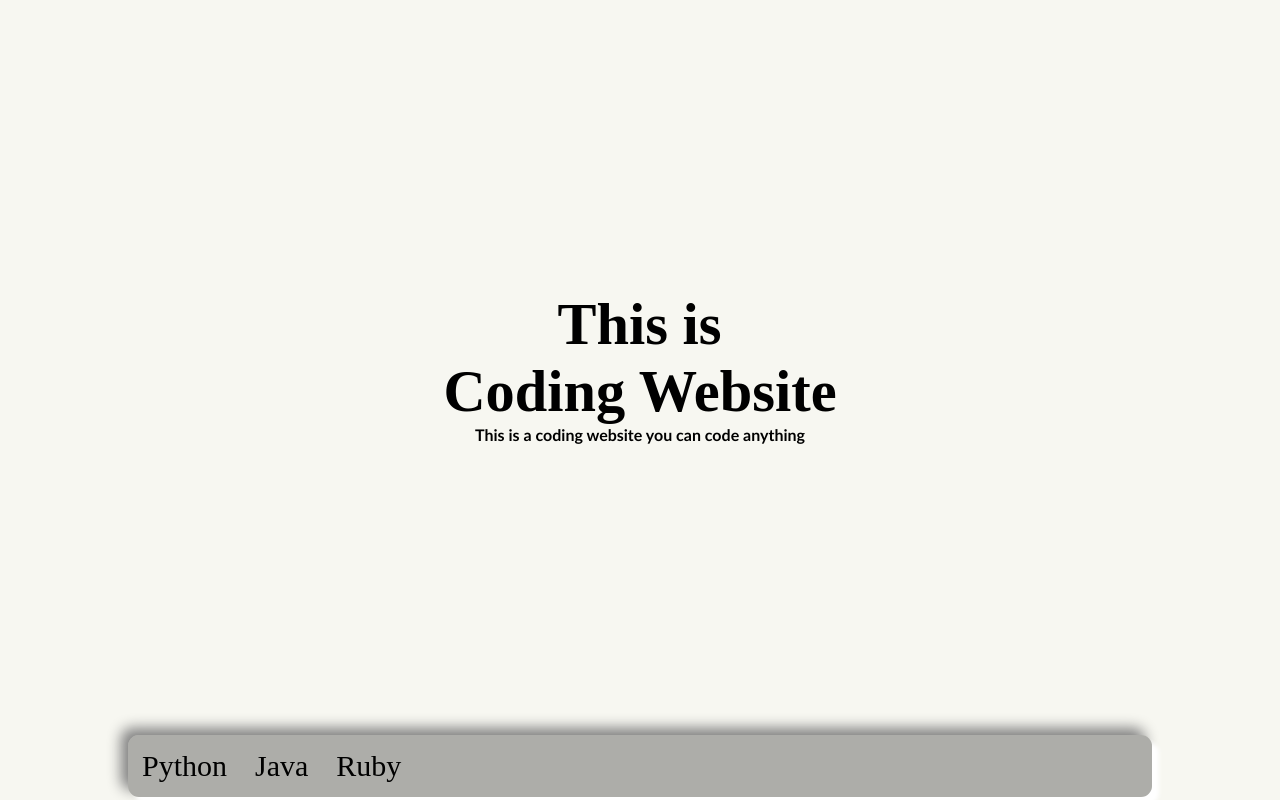
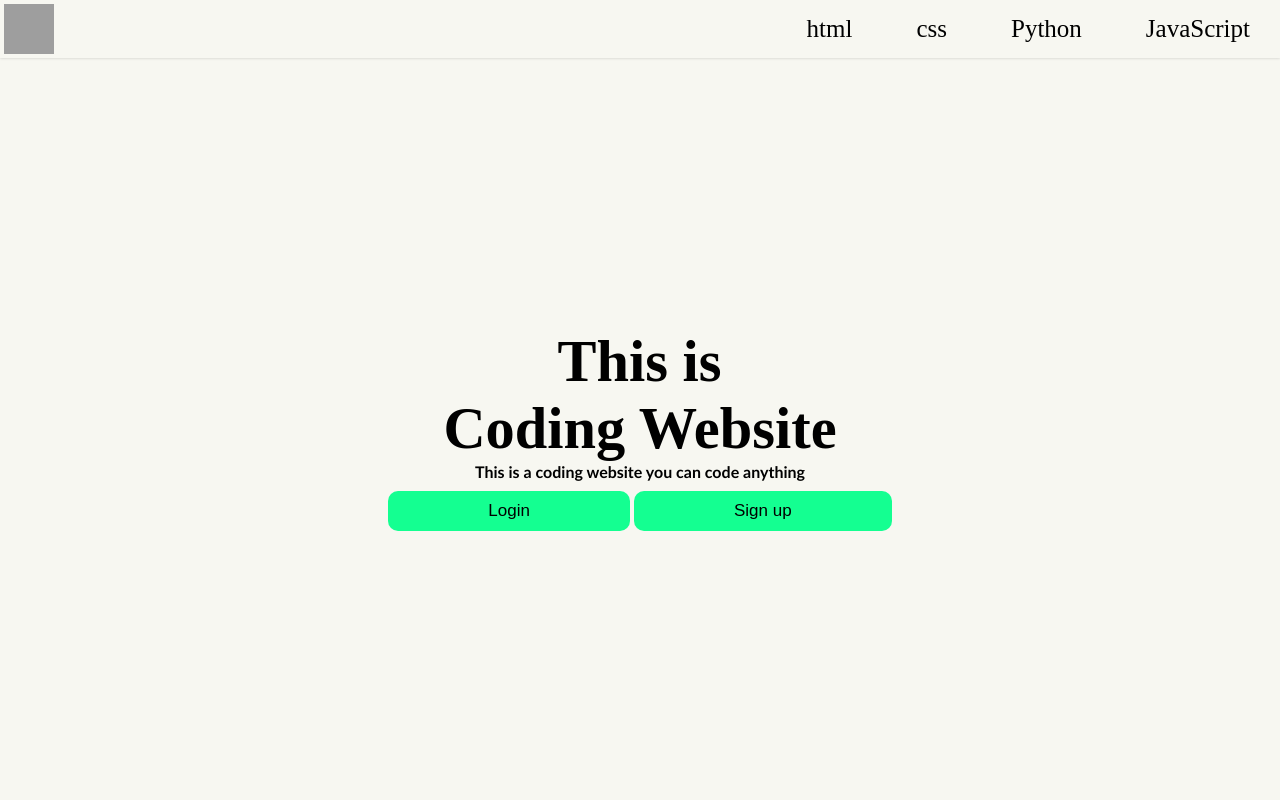
Before and after one commit to ranjitdas2048/mypage, a plain HTML site: page index.html in a window 1280 px wide. Drawn offline with Linux system fonts and the light colour scheme; grey boxes are pictures that could not be loaded.

Commit message:
this is new page

```diff
--- a/Project2.css
+++ b/Project2.css
@@ -14,12 +14,22 @@ body{
     flex-direction: column;
 
 }
-fotter{
-    flex-shrink: 0;
-    margin-top: auto;
-    border-radius: 11px;
+#value{
+    display: inline;
+}
+nav{
+    display: flex;
+    flex-grow: 0.03;
+    box-shadow: 0 0 3px 0 rgba(0, 0, 0, 0.2), 0 0 0 0 rgba(0, 0, 0, 0.19);
+    align-items: center;
+    justify-content: space-between;
+}
+img{
+    height:50px;
+    width: 50px;
+    margin: 4px;
+}
 
-}
 section{
     flex-grow: 1;
     display: flex;
@@ -27,18 +37,25 @@ section{
     align-items: center;
     box-sizing: border-box;
 }
-
-fotter{
-    background-color:rgba(1, 1, 1, 0.3);
-    height: auto;
-    margin-bottom: 3px;
-    margin-left: 10vw;
-    margin-right: 10vw;
-    display: flex;
-    justify-content: flex-start;
-    box-shadow: 7px 7px 4px white, -7px -7px 14px gray;
+.data{
+    padding-left: 100px;
+    padding-right: 100px;
+    padding-top:10px;
+    padding-bottom: 10px;
+    margin-top: 10px;
+    background-color:rgb(20, 255, 145, 10);
+    border:none;
+    font-size: 17px;
+    font-weight:300;
+    border-radius: 10px;
 }
-
+.data:hover{
+    box-shadow: 0 4px 8px 0 rgba(0, 0, 0, 0.2), 0 6px 20px 0 rgba(0, 0, 0, 0.19);
+    cursor: pointer;
+}
+.data:active{
+    background-color:rgba(117, 21, 212, 0.4);
+}
 h1 {
     font-size: calc(20px + 3vw);
     box-sizing: border-box;
@@ -51,18 +68,23 @@ p{
 }
 
 a{
-    font-size: 30px;
+    font-size: 25px;
     padding: 14px;
-
     text-align: center;
+    font-family:serif;
+    font-weight: 500;
+    padding-left: 30px;
+    padding-right: 30px;
 }
 a:hover{
-    background-color:rgba(241, 241, 228, 0.5);
+    border-radius: 10px;
+    background-color: rgba(117, 21, 212, 0.4);
     cursor: pointer;
-    border-radius: 10px;
+    border: 1px solid rgba(24, 241, 223 0.4);
+    box-shadow: 5px 5px 10px 3px rgb(216, 221, 223);
 }
 a:active{
-    background-color:rgba(38, 233, 247, 0.5);
+    background-color: rgb(20, 255, 145, 10);
 }
 pre{
     text-align: center;
--- a/index.html
+++ b/index.html
@@ -7,20 +7,30 @@
         <link rel="stylesheet" href="Project2.css">
     </head>
     <body>
+
+        <header>
+            <nav>
+                <img src="https://static.vecteezy.com/system/resources/previews/004/753/002/non_2x/custom-coding-icon-shadowed-detailed-custom-coding-logo-free-vector.jpg"/>
+                <div>
+                <a>html</a>
+                <a>css</a>
+                <a>Python</a>
+                <a>JavaScript</a>
+                </div>
+            </nav>
+        </header>
+
         <section>
             <div id="section-id">
                 <h1 style="text-align: center;">&nbsp; &nbsp; &nbsp; This is &nbsp; &nbsp; &nbsp;<br>Coding Website</h1>
                 <pre>This is a coding website you can code anything</pre>
                 </p>
+                <div id="">
+                    <button class="data">Login</button>
+                    <button class="data">Sign up</button>
+                </div>
             </div>
         </section>
 
-
-        <fotter id="fotter-data">
-            <a>Python</a>
-            <a>Java</a>
-            <a>Ruby</a>
-        </fotter>
-
     </body>
 </html>
```
